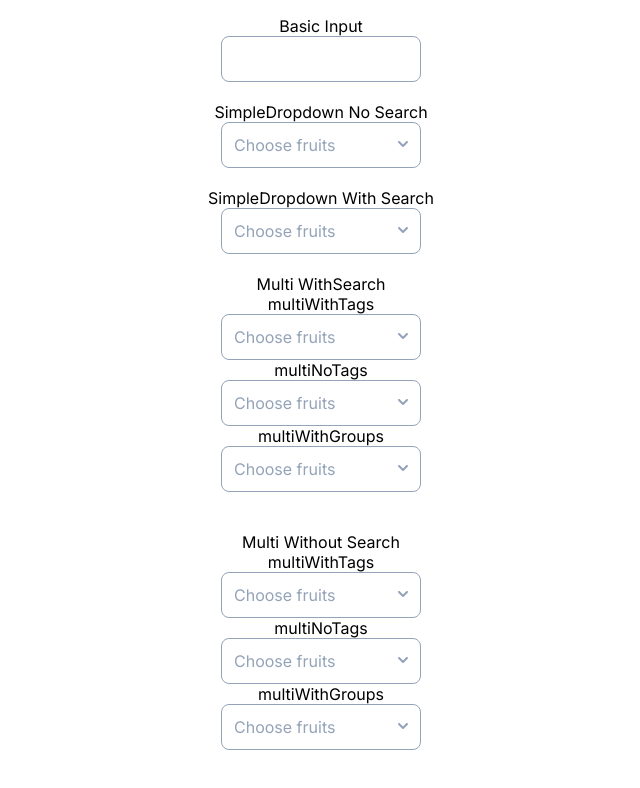
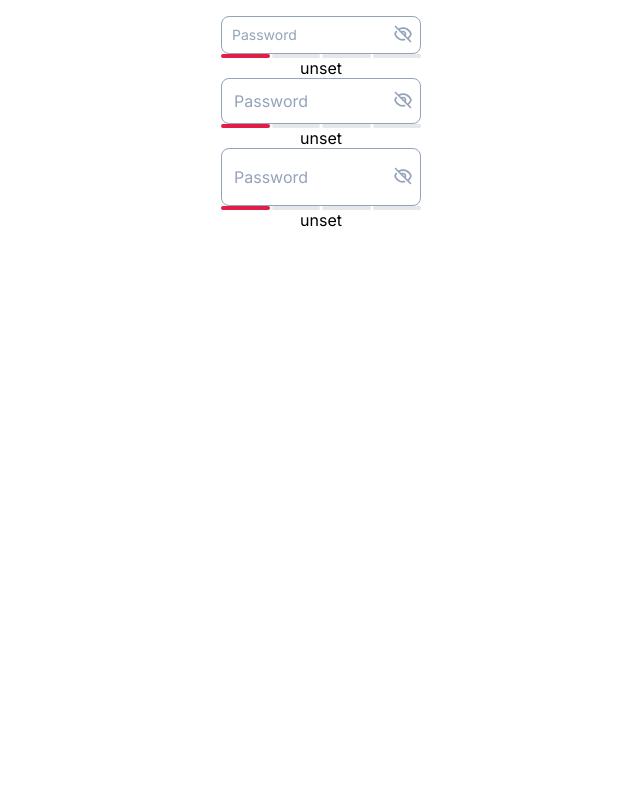
Before and after one commit to lubov-nefed/irina-nik-design-system, a React (Vite) app: page / in a window 1280 px wide. Shown: the top 788 px of the page, without its empty margins (319-959 px from the left). Built offline with nearby package versions, Linux system fonts and the light colour scheme.

Commit message:
feat: add PasswordInput component

```diff
--- a/src/components/Input/BasicInput.tsx
+++ b/src/components/Input/BasicInput.tsx
@@ -13,6 +13,7 @@ interface IBasicInputProps {
   value?: string;
   isDisabled?: boolean;
   onInput?: (e: BaseSyntheticEvent) => void;
+  inputType?: "password";
 }
 
 const BasicInput: React.FC<IBasicInputProps> = (props) => {
@@ -47,6 +48,7 @@ const BasicInput: React.FC<IBasicInputProps> = (props) => {
           onInput={onInputFn}
           disabled={props.isDisabled}
           onClick={onClick}
+          type={props.inputType}
         />
         {props.icons && props.icons.rightIconSrc && (
           <InputIcon
--- /dev/null
+++ b/src/components/Input/PasswordInput/PasswordInput.css
@@ -0,0 +1,36 @@
+.password-input-container {
+  display: inline-block;
+  position: relative;
+}
+
+.password-input-icon {
+  position: absolute;
+  right: 8px;
+  cursor: pointer;
+}
+
+.password-input-container-medium .password-input-icon  {
+  top: 12px;
+}
+.password-input-container-big .password-input-icon  {
+  top: 18px;
+}
+.password-input-container-small .password-input-icon  {
+  top: 8px;
+}
+
+.password-strength {
+  display: grid;
+  grid-template-columns: repeat(4, 1fr);
+  grid-gap: 2px;
+  height: 4px;
+}
+
+.strength-item {
+  border-radius: 4px;
+  background-color: var(--neutral-color-200);
+}
+
+.password-strength--weak {
+  background-color: var(--rose-color-600);
+}
--- /dev/null
+++ b/src/components/Input/PasswordInput/PasswordInput.tsx
@@ -0,0 +1,79 @@
+import "./PasswordInput.css";
+import iconEyeOff from "../../../assets/icons/input-icons/icon-eye-off.svg";
+import { BasicInput } from "../BasicInput";
+import { InputPlaceholderContext } from "../InputContexts";
+import { useState, BaseSyntheticEvent } from "react";
+import { PasswordStrength } from "./PasswordStrength";
+
+interface IPasswordInputProps {
+  size: "medium" | "big" | "small";
+}
+const PasswordInput: React.FC<IPasswordInputProps> = (props) => {
+  const [value, setValue] = useState("");
+
+  const [isVisible, setIsVisible] = useState(false);
+  const tooglePasswordVisibility = () => {
+    setIsVisible(!isVisible);
+  };
+  const inputType = isVisible ? undefined : "password";
+  const title = isVisible ? "Hide password" : "Show password";
+
+  const [strength, setStrength] = useState<
+    "unset" | "weak" | "medium" | "good" | "great"
+  >("unset");
+
+  const checkStrength = (input: string) => {
+    const numberMatches = input.match(/[0-9]/);
+    if (input.length < 5) {
+      return "weak";
+    }
+    const mediumOrGoodLength = input.length < 9;
+    if (mediumOrGoodLength && numberMatches && numberMatches.length < 4) {
+      return "medium";
+    }
+    if (mediumOrGoodLength && numberMatches && numberMatches.length > 4) {
+      return "good";
+    }
+    if (
+      input.length >= 9 &&
+      (input.includes("#") ||
+        input.includes("@") ||
+        input.includes("&") ||
+        input.includes("!"))
+    ) {
+      return "great";
+    }
+    return "weak";
+  };
+
+  const handleInput = (e: BaseSyntheticEvent) => {
+    setValue(e.target.value);
+    const nextStrength = checkStrength(e.target.value);
+    setStrength(nextStrength);
+  };
+
+  return (
+    <div
+      className={`password-input-container password-input-container-${props.size}`}
+    >
+      <InputPlaceholderContext.Provider value="Password">
+        <BasicInput
+          size={props.size}
+          validation={{ isValid: true, validationText: "" }}
+          inputType={inputType}
+          onInput={handleInput}
+          value={value}
+        />
+        <img
+          className="password-input-icon"
+          src={iconEyeOff}
+          alt="Icon Eye Off"
+          title={title}
+          onClick={tooglePasswordVisibility}
+        />
+      </InputPlaceholderContext.Provider>
+      <PasswordStrength state={strength} />
+    </div>
+  );
+};
+export { PasswordInput };
--- /dev/null
+++ b/src/components/Input/PasswordInput/PasswordStrength.tsx
@@ -0,0 +1,19 @@
+interface IPasswordStrength {
+  state: "unset" | "weak" | "medium" | "good" | "great";
+}
+
+const PasswordStrength: React.FC<IPasswordStrength> = (props) => {
+  return (
+    <>
+      <div className="password-strength">
+        <div className="strength-item password-strength--weak"></div>
+        <div className="strength-item"></div>
+        <div className="strength-item"></div>
+        <div className="strength-item"></div>
+      </div>
+      <p>{props.state}</p>
+    </>
+  );
+};
+
+export { PasswordStrength };
--- /dev/null
+++ b/src/layouts/PasswordInputs.tsx
@@ -0,0 +1,13 @@
+import { PasswordInput } from "../components/Input/PasswordInput/PasswordInput";
+function PasswordInputs() {
+  return (
+    <>
+      <PasswordInput size={"small"} />
+      <br />
+      <PasswordInput size={"medium"} />
+      <br />
+      <PasswordInput size={"big"} />
+    </>
+  );
+}
+export { PasswordInputs };
--- a/src/main.tsx
+++ b/src/main.tsx
@@ -2,9 +2,10 @@ import React from "react";
 import ReactDOM from "react-dom/client";
 import "./index.css";
 
-import { DropdownsWithSearch } from "./layouts/DropdownsWithSearch";
+import { PasswordInputs } from "./layouts/PasswordInputs";
+
 ReactDOM.createRoot(document.getElementById("root")!).render(
   <React.StrictMode>
-    <DropdownsWithSearch />
+    <PasswordInputs />
   </React.StrictMode>
 );
```
Also changed, not shown: src/assets/icons/input-icons/icon-eye-off.svg (added).
